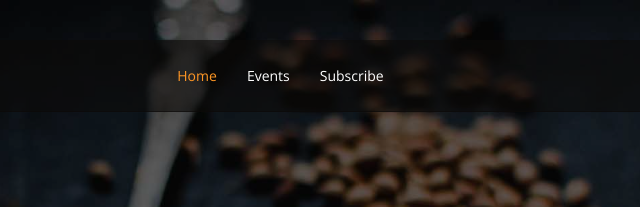
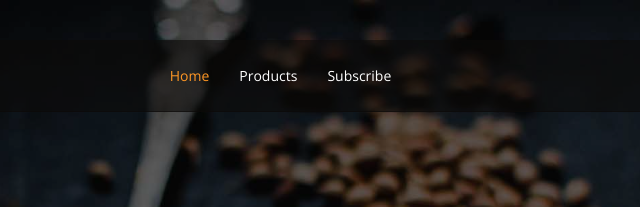
Before and after one commit to kuruvispice/kuruvispice.github.io, a plain HTML site: page index.html in a window 1280 px wide. Shown: the top 207 px of the page, 401-1041 px from the left. Drawn offline with nearby package versions, Linux system fonts and the light colour scheme; a web font is replaced by a local one.

Commit message:
Update index.html

```diff
--- a/index.html
+++ b/index.html
@@ -65,7 +65,7 @@
         <ul>
           <li><a class="nav-link scrollto active" href="#hero">Home</a></li>
 
-          <li><a class="nav-link scrollto" href="#events">Events</a></li>
+          <li><a class="nav-link scrollto" href="#products">Products</a></li>
 
           <li><a class="nav-link scrollto" href="#book-a-table">Subscribe</a></li>
 
@@ -89,7 +89,7 @@
           <h2>Fresh spices delivered to your home via subscription!</h2>
 
           <div class="btns">
-            <a href="#events" class="btn-menu animated fadeInUp scrollto">Our Products</a>
+            <a href="#products" class="btn-menu animated fadeInUp scrollto">Our Products</a>
             <a href="#book-a-table" class="btn-book animated fadeInUp scrollto">Buy Now</a>
           </div>
         </div>
@@ -154,7 +154,7 @@
 
 
     <!-- ======= Events Section ======= -->
-    <section id="events" class="events">
+    <section id="products" class="events">
       <div class="container" data-aos="fade-up">
 
         <div class="section-title">
```
